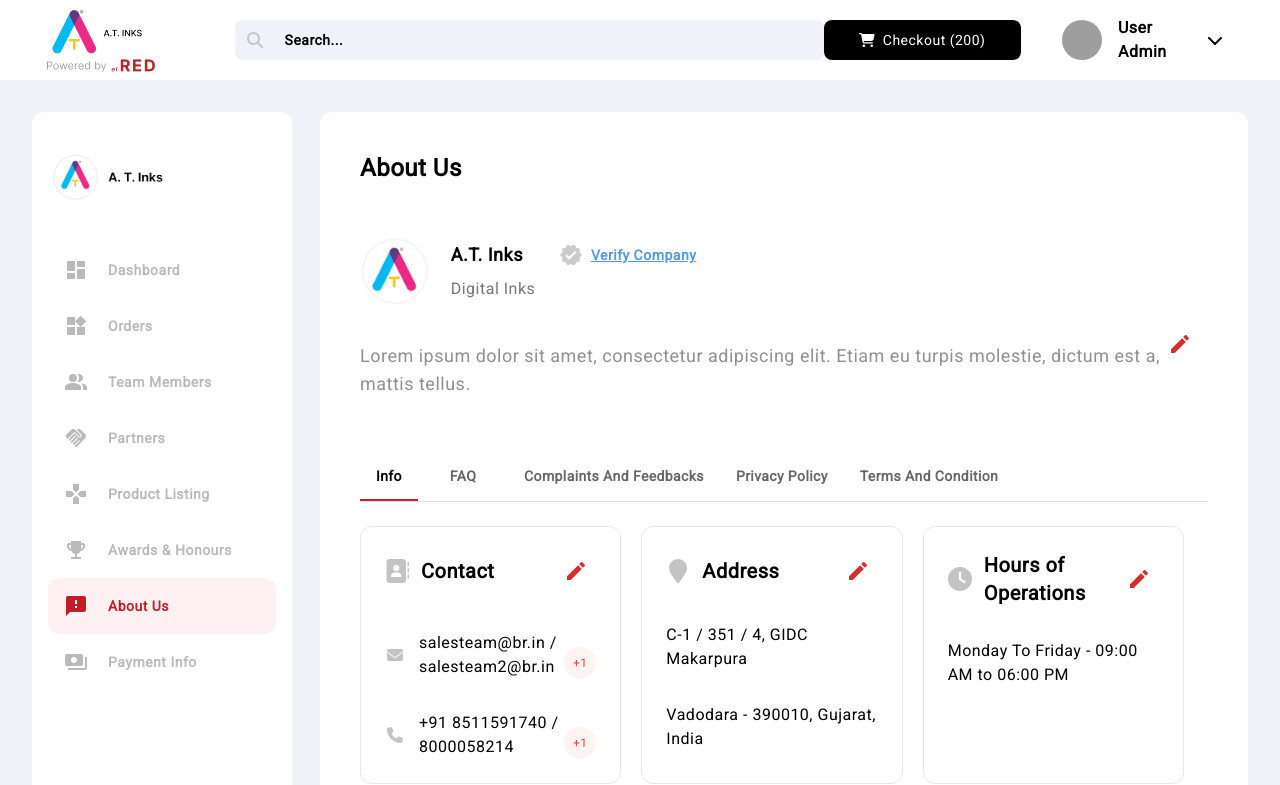
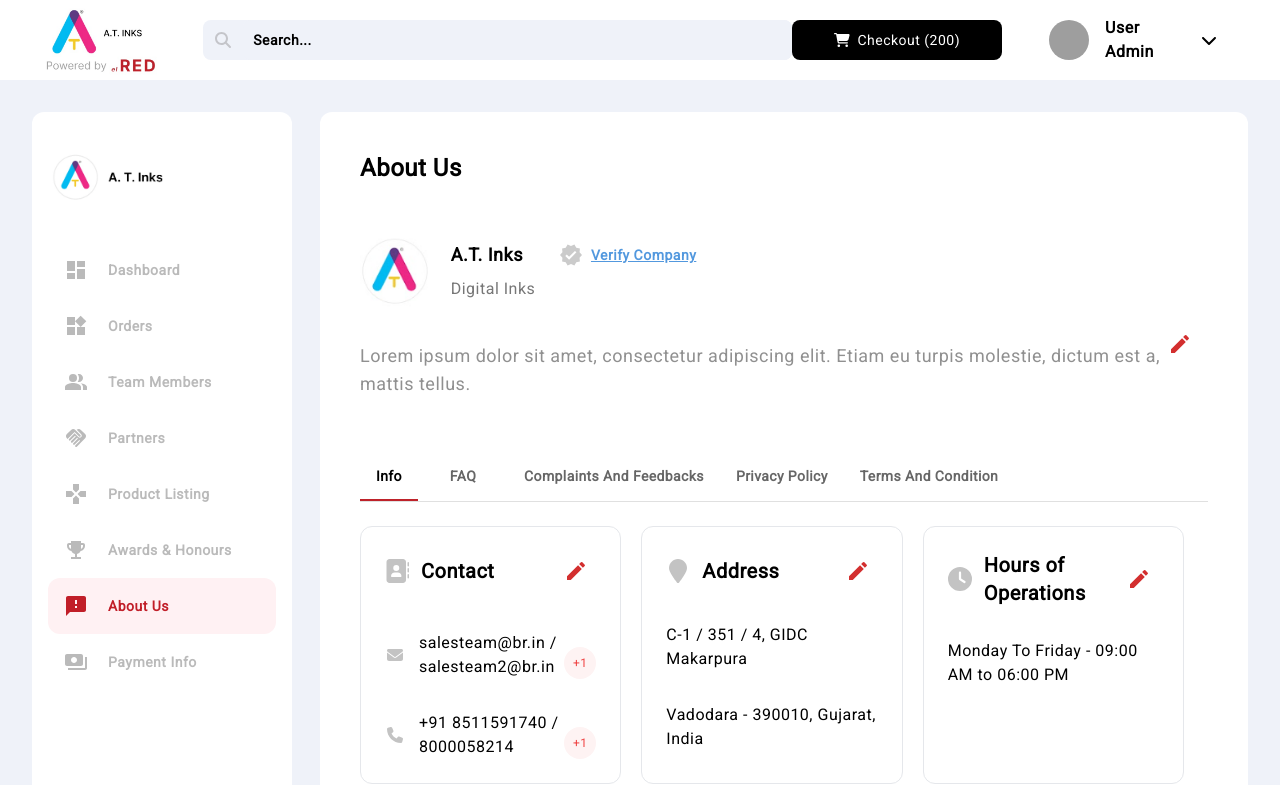
Before and after one commit to WyvernDrexx/ts_webapp_atinks, a React (Vite) app: page / in a window 1280 px wide. Shown: the top 785 px of the page. Built offline with nearby package versions, Linux system fonts and the light colour scheme; grey boxes are pictures that could not be loaded.

Commit message:
FIX! header search bar position

```diff
--- a/src/features/layout/components/Header.tsx
+++ b/src/features/layout/components/Header.tsx
@@ -14,7 +14,7 @@
       <div className='basis-2/12'>
         <img className='h-[80px]' src='logo.png' />
       </div>
-      <div className='ml-5 basis-5/12'>
+      <div className='-ml-6 basis-5/12'>
         <div
           className={cn(
             'w-[589px] pl-3 rounded-lg flex items-center',
```
